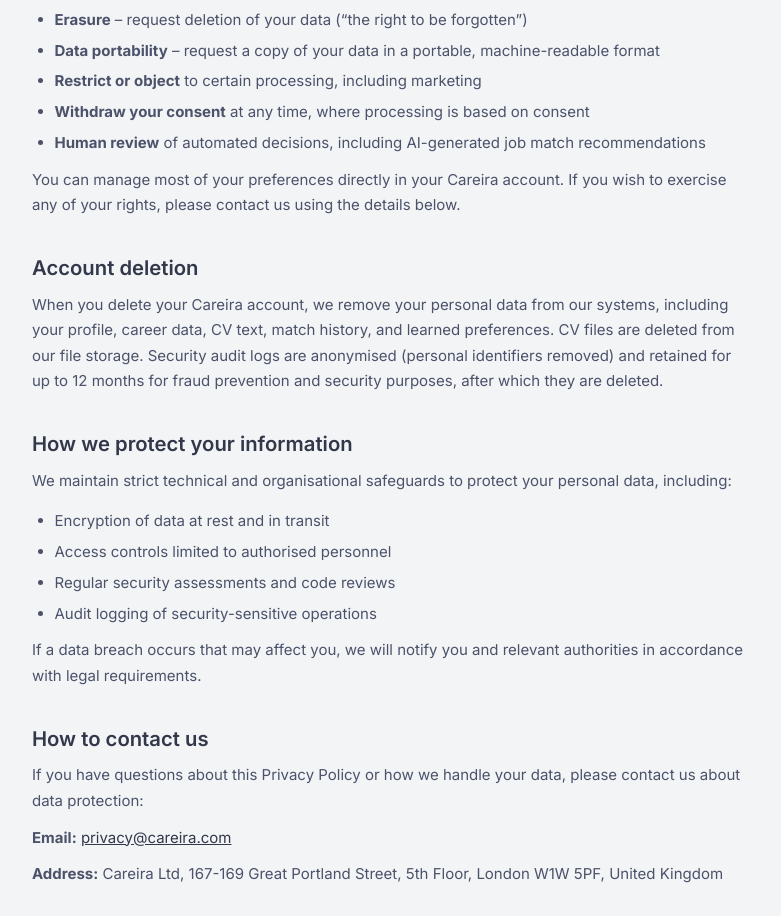
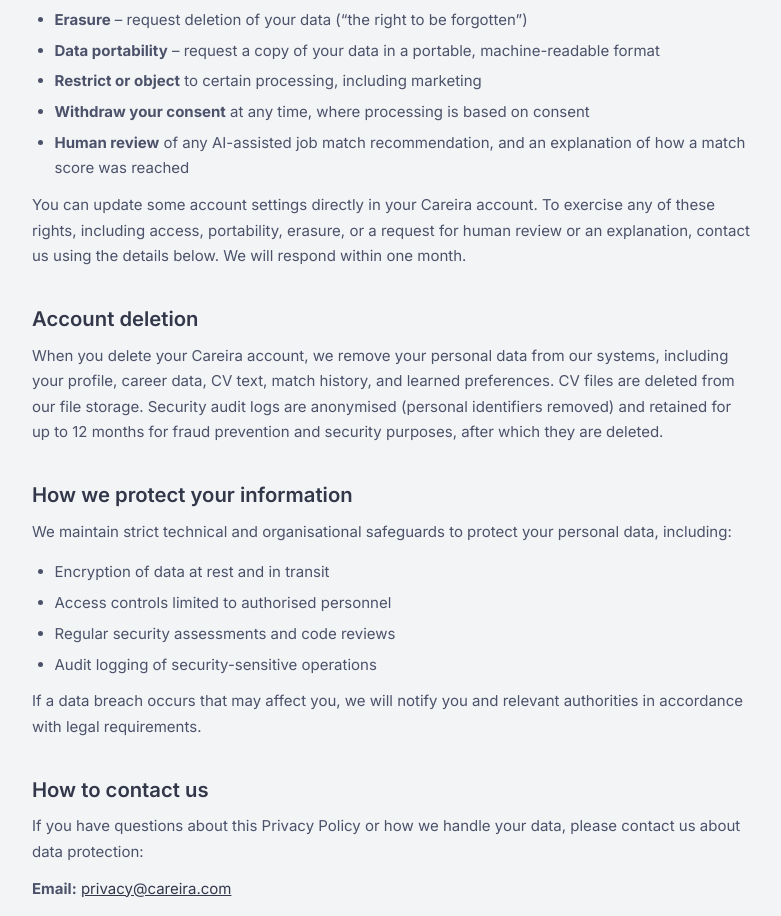
Before and after one commit to careira-labs/careira-marketing, a Next.js app: page /privacy in a window 1280 px wide. Shown: the part 3960-4876 px from the top of the page, without its empty margins (248-1029 px from the left). Built offline with nearby package versions, Linux system fonts and the light colour scheme.

Commit message:
Update privacy.tsx

```diff
--- a/pages/privacy.tsx
+++ b/pages/privacy.tsx
@@ -249,9 +249,9 @@
               <li><strong>Data portability</strong> – request a copy of your data in a portable, machine-readable format</li>
               <li><strong>Restrict or object</strong> to certain processing, including marketing</li>
               <li><strong>Withdraw your consent</strong> at any time, where processing is based on consent</li>
-              <li><strong>Human review</strong> of automated decisions, including AI-generated job match recommendations</li>
+              <li><strong>Human review</strong> of any AI-assisted job match recommendation, and an explanation of how a match score was reached</li>
             </ul>
-            <p>You can manage most of your preferences directly in your Careira account. If you wish to exercise any of your rights, please contact us using the details below.</p>
+            <p>You can update some account settings directly in your Careira account. To exercise any of these rights, including access, portability, erasure, or a request for human review or an explanation, contact us using the details below. We will respond within one month.</p>
           </section>
 
           <section>
```
